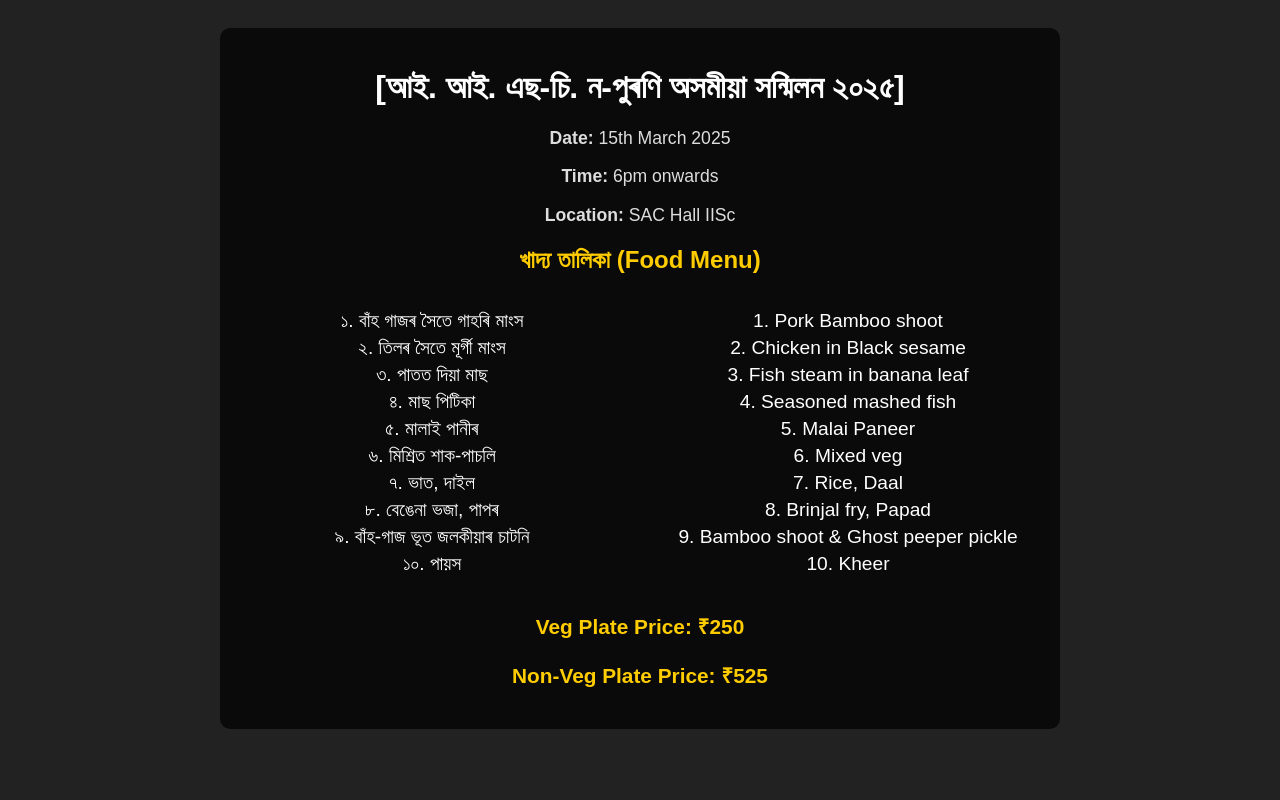
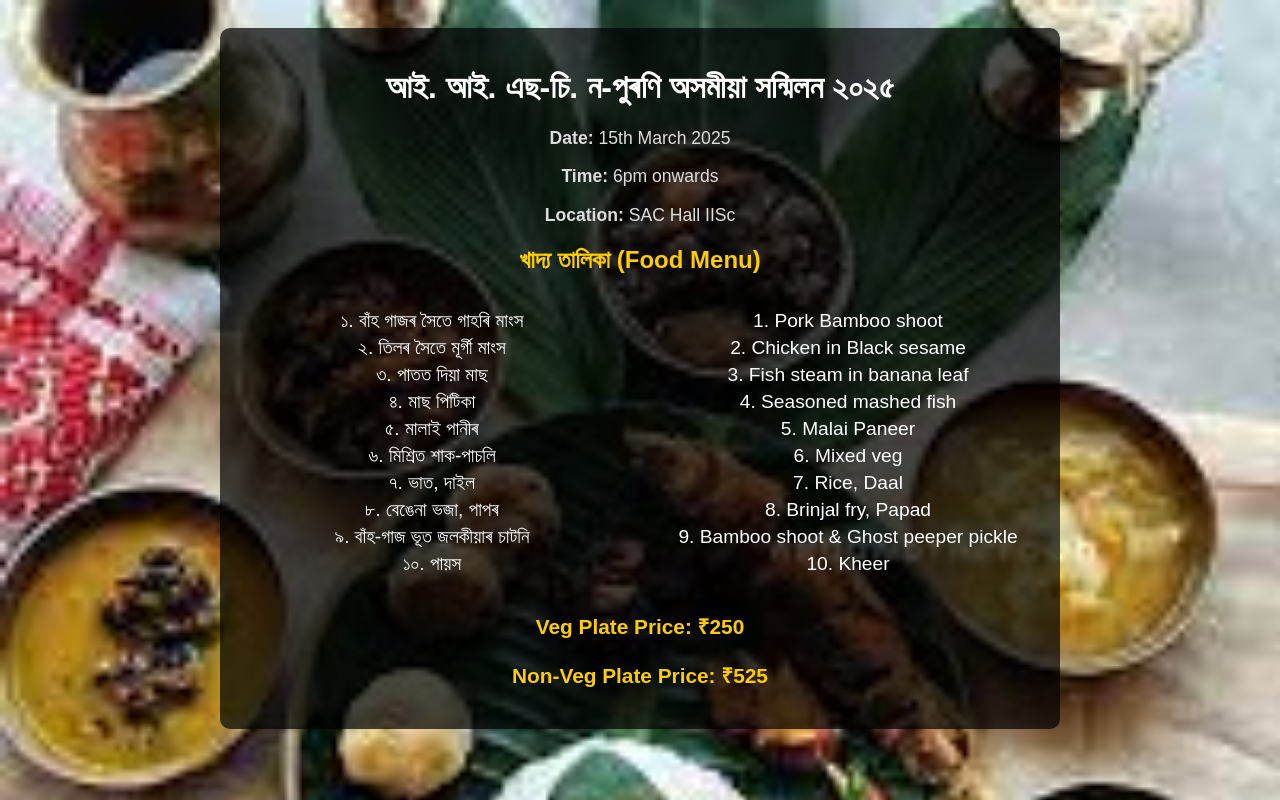
Before and after one commit to tirthajit/IISc-Assamese-Get-Together-2025, a plain HTML site: page index.html in a window 1280 px wide. Drawn offline with Linux system fonts and the light colour scheme.

Commit message:
add bg img

```diff
--- a/index.html
+++ b/index.html
@@ -7,7 +7,10 @@
     <style>
         body {
             font-family: Arial, sans-serif;
-            background-color: #222;
+            background-image: url('background.jpeg'); /* Make sure the filename is correct */
+            background-size: cover; /* Ensures it covers the whole page */
+            background-position: center;
+            background-repeat: no-repeat;
             color: #fff;
             text-align: center;
             padding: 20px;
@@ -58,7 +61,7 @@
 </head>
 <body>
     <div class="poster">
-        <h1>[আই. আই. এছ-চি. ন-পুৰণি অসমীয়া সন্মিলন ২০২৫]</h1>
+        <h1>আই. আই. এছ-চি. ন-পুৰণি অসমীয়া সন্মিলন ২০২৫</h1>
 
         <div class="event-details">
             <p><strong>Date:</strong> 15th March 2025</p>
```
